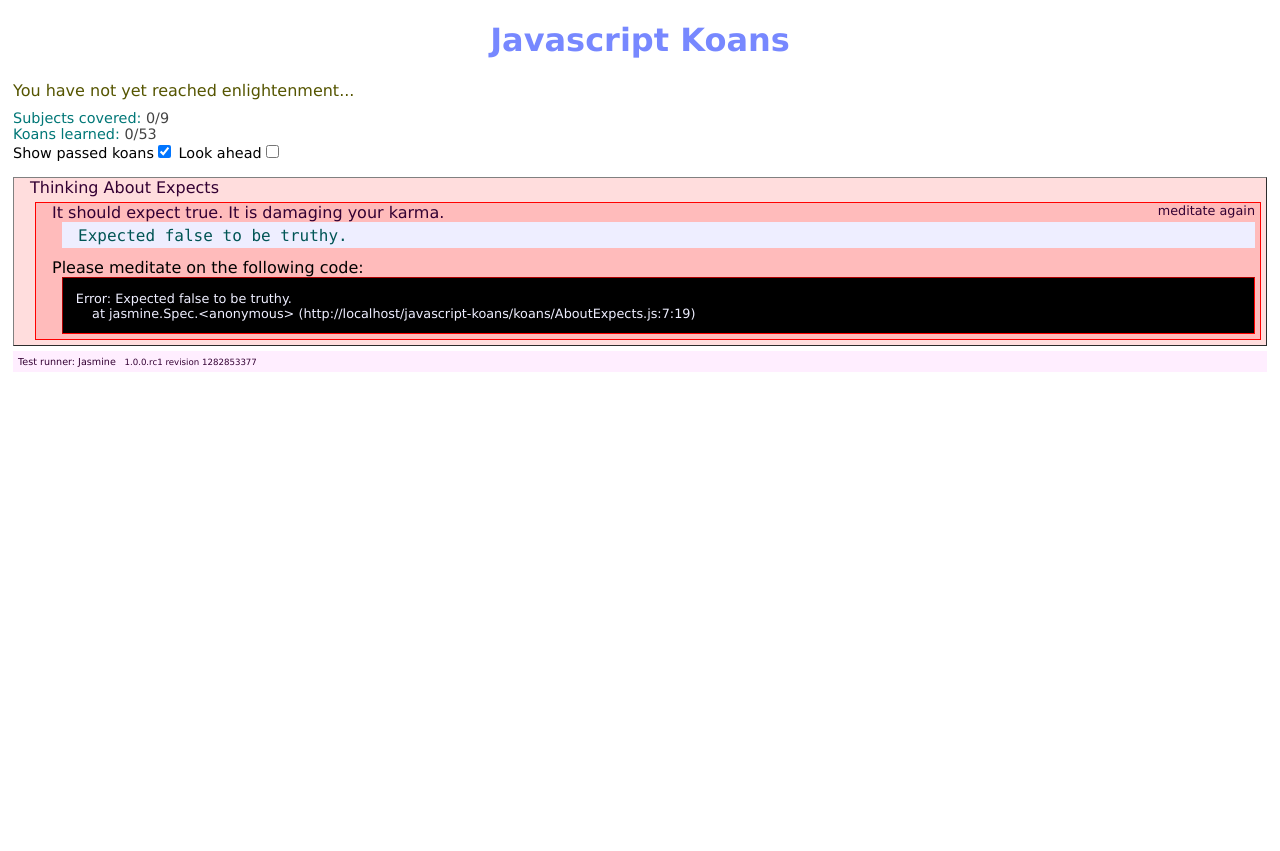
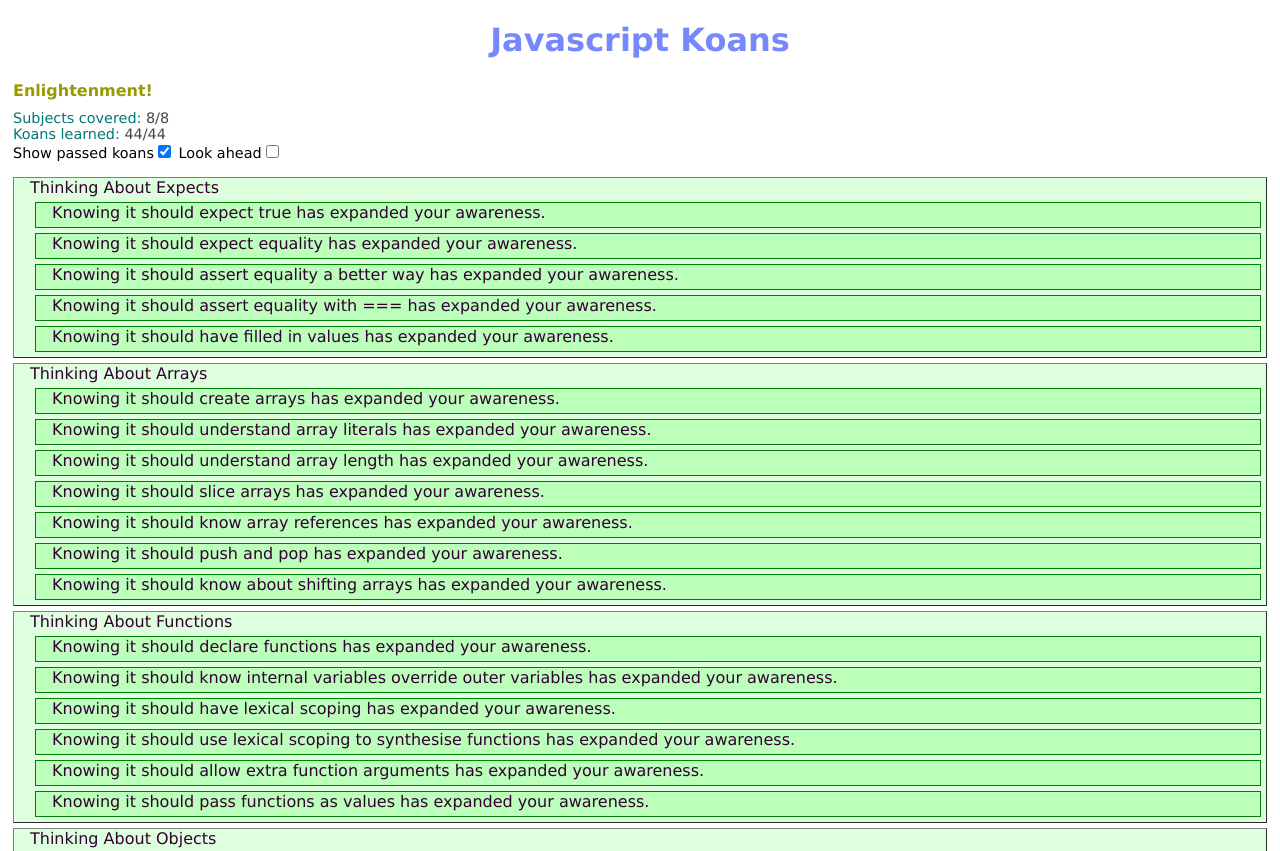
Before and after one commit to GuildCrafts/core-vanilla-javascript, a plain HTML site: page javascript-koans/KoansRunner.html in a window 1280 px wide. Shown: the top 851 px of the page. Before the commit the page ends 800 px from the top, so only its background shows below. Drawn offline with Linux system fonts and the light colour scheme.

Commit message:
koans and exercises

```diff
--- a/javascript-koans/koans/AboutApplyingWhatWeHaveLearnt.js
+++ b/javascript-koans/koans/AboutApplyingWhatWeHaveLearnt.js
@@ -32,7 +32,7 @@ describe("About Applying What We Have Learnt", function() {
         }
     }
 
-    expect(productsICanEat.length).toBe(FILL_ME_IN);
+    expect(productsICanEat.length).toBe(1);
   });
 
   it("given I'm allergic to nuts and hate mushrooms, it should find a pizza I can eat (functional)", function () {
@@ -40,8 +40,13 @@ describe("About Applying What We Have Learnt", function() {
       var productsICanEat = [];
 
       /* solve using filter() & all() / any() */
+      productsICanEat = products.filter(function(obj) {
+        return obj.ingredients.every(function(element) {
+          return element !== "mushrooms"
+        }) && !obj.containsNuts
+      })
 
-      expect(productsICanEat.length).toBe(FILL_ME_IN);
+      expect(productsICanEat.length).toBe(1);
   });
 
   /*********************************************************************************/
@@ -55,14 +60,20 @@ describe("About Applying What We Have Learnt", function() {
       }
     }
 
-    expect(sum).toBe(FILL_ME_IN);
+    expect(sum).toBe(233168);
   });
 
   it("should add all the natural numbers below 1000 that are multiples of 3 or 5 (functional)", function () {
 
-    var sum = FILL_ME_IN;    /* try chaining range() and reduce() */
+    var sum = _.range(0, 1000).reduce(function(accumulator, next){
+      if (next % 3 === 0 || next % 5 === 0) {
+        return accumulator + next;
+      }
+      return accumulator
+    }, 0);
+    /* try chaining range() and reduce() */
 
-    expect(233168).toBe(FILL_ME_IN);
+    expect(233168).toBe(sum);
   });
 
   /*********************************************************************************/
@@ -75,15 +86,27 @@ describe("About Applying What We Have Learnt", function() {
         }
     }
 
-    expect(ingredientCount['mushrooms']).toBe(FILL_ME_IN);
+    expect(ingredientCount['mushrooms']).toBe(2);
   });
 
   it("should count the ingredient occurrence (functional)", function () {
-    var ingredientCount = { "{ingredient name}": 0 };
+    var ingredientCount = { "{ingredient name}": 0};
+    /* chain() together map(), flatten() and reduce() */
+    let flatten = _.flatten
+    //Array.prototype.flatten = _.flatten
+    var result = _.flatten(products.map(function(obj) {
+      return obj.ingredients
+    })).reduce(function(acc, next) {
+      if (!acc[next]) {
+         acc[next] = 1
+         return acc
+      } else {
+         acc[next] += 1
+         return acc
+      }
+    }, ingredientCount)
 
-    /* chain() together map(), flatten() and reduce() */
-
-    expect(ingredientCount['mushrooms']).toBe(FILL_ME_IN);
+    expect(ingredientCount['mushrooms']).toBe(2);
   });
 
   /*********************************************************************************/
--- a/javascript-koans/koans/AboutArrays.js
+++ b/javascript-koans/koans/AboutArrays.js
@@ -3,16 +3,16 @@ describe("About Arrays", function() {
   //We shall contemplate truth by testing reality, via spec expectations.
   it("should create arrays", function() {
     var emptyArray = [];
-    expect(typeof(emptyArray)).toBe(FILL_ME_IN); //A mistake? - http://javascript.crockford.com/remedial.html
-    expect(emptyArray.length).toBe(FILL_ME_IN);
+    expect(typeof(emptyArray)).toBe('object'); //A mistake? - http://javascript.crockford.com/remedial.html
+    expect(emptyArray.length).toBe(0);
 
     var multiTypeArray = [0, 1, "two", function () { return 3; }, {value1: 4, value2: 5}, [6, 7]];
-    expect(multiTypeArray[0]).toBe(FILL_ME_IN);
-    expect(multiTypeArray[2]).toBe(FILL_ME_IN);
-    expect(multiTypeArray[3]()).toBe(FILL_ME_IN);
-    expect(multiTypeArray[4].value1).toBe(FILL_ME_IN);
-    expect(multiTypeArray[4]["value2"]).toBe(FILL_ME_IN);
-    expect(multiTypeArray[5][0]).toBe(FILL_ME_IN);
+    expect(multiTypeArray[0]).toBe(0);
+    expect(multiTypeArray[2]).toBe("two");
+    expect(multiTypeArray[3]()).toBe(3);
+    expect(multiTypeArray[4].value1).toBe(4);
+    expect(multiTypeArray[4]["value2"]).toBe(5);
+    expect(multiTypeArray[5][0]).toBe(6);
   });
 
   it("should understand array literals", function () {
@@ -23,36 +23,36 @@ describe("About Arrays", function() {
     expect(array).toEqual([1]);
 
     array[1] = 2;
-    expect(array).toEqual([1, FILL_ME_IN]);
+    expect(array).toEqual([1, 2]);
 
     array.push(3);
-    expect(array).toEqual(FILL_ME_IN);
+    expect(array).toEqual([1, 2, 3]);
   });
 
   it("should understand array length", function () {
     var fourNumberArray = [1, 2, 3, 4];
 
-    expect(fourNumberArray.length).toBe(FILL_ME_IN);
+    expect(fourNumberArray.length).toBe(4);
     fourNumberArray.push(5, 6);
-    expect(fourNumberArray.length).toBe(FILL_ME_IN);
+    expect(fourNumberArray.length).toBe(6);
 
     var tenEmptyElementArray = new Array(10);
-    expect(tenEmptyElementArray.length).toBe(FILL_ME_IN);
+    expect(tenEmptyElementArray.length).toBe(10);
 
     tenEmptyElementArray.length = 5;
-    expect(tenEmptyElementArray.length).toBe(FILL_ME_IN);
+    expect(tenEmptyElementArray.length).toBe(5);
   });
 
   it("should slice arrays", function () {
     var array = ["peanut", "butter", "and", "jelly"];
 
-    expect(array.slice(0, 1)).toEqual(FILL_ME_IN);
-    expect(array.slice(0, 2)).toEqual(FILL_ME_IN);
-    expect(array.slice(2, 2)).toEqual(FILL_ME_IN);
-    expect(array.slice(2, 20)).toEqual(FILL_ME_IN);
-    expect(array.slice(3, 0)).toEqual(FILL_ME_IN);
-    expect(array.slice(3, 100)).toEqual(FILL_ME_IN);
-    expect(array.slice(5, 1)).toEqual(FILL_ME_IN);
+    expect(array.slice(0, 1)).toEqual(["peanut"]);
+    expect(array.slice(0, 2)).toEqual(["peanut", "butter"]);
+    expect(array.slice(2, 2)).toEqual([]);
+    expect(array.slice(2, 20)).toEqual(["and", "jelly"]);
+    expect(array.slice(3, 0)).toEqual([]);
+    expect(array.slice(3, 100)).toEqual(["jelly"]);
+    expect(array.slice(5, 1)).toEqual([]);
   });
 
   it("should know array references", function () {
@@ -62,36 +62,36 @@ describe("About Arrays", function() {
         refArray[1] = "changed in function";
     }
     passedByReference(array);
-    expect(array[1]).toBe(FILL_ME_IN);
+    expect(array[1]).toBe("changed in function");
 
     var assignedArray = array;
     assignedArray[5] = "changed in assignedArray";
-    expect(array[5]).toBe(FILL_ME_IN);
+    expect(array[5]).toBe("changed in assignedArray");
 
     var copyOfArray = array.slice();
     copyOfArray[3] = "changed in copyOfArray";
-    expect(array[3]).toBe(FILL_ME_IN);
+    expect(array[3]).toBe("three");
   });
 
   it("should push and pop", function () {
     var array = [1, 2];
     array.push(3);
 
-    expect(array).toEqual(FILL_ME_IN);
+    expect(array).toEqual([1, 2, 3]);
 
     var poppedValue = array.pop();
-    expect(poppedValue).toBe(FILL_ME_IN);
-    expect(array).toEqual(FILL_ME_IN);
+    expect(poppedValue).toBe(3);
+    expect(array).toEqual([1,2]);
   });
 
   it("should know about shifting arrays", function () {
     var array = [1, 2];
 
     array.unshift(3);
-    expect(array).toEqual(FILL_ME_IN);
+    expect(array).toEqual([3,1,2]);
 
     var shiftedValue = array.shift();
-    expect(shiftedValue).toEqual(FILL_ME_IN);
-    expect(array).toEqual(FILL_ME_IN);
+    expect(shiftedValue).toEqual(3);
+    expect(array).toEqual([1,2]);
   });
 });
--- a/javascript-koans/koans/AboutExpects.js
+++ b/javascript-koans/koans/AboutExpects.js
@@ -4,12 +4,12 @@ describe('About Expects', function() {
   it('should expect true', function() {
 
     // Your journey begins here: Replace the word false with true
-    expect(false).toBeTruthy();
+    expect(true).toBeTruthy();
   });
 
   // To understand reality, we must compare our expectations against reality.
   it('should expect equality', function() {
-    var expectedValue = FILL_ME_IN;
+    var expectedValue = 2;
     var actualValue = 1 + 1;
 
     expect(actualValue === expectedValue).toBeTruthy();
@@ -17,7 +17,7 @@ describe('About Expects', function() {
 
   // Some ways of asserting equality are better than others.
   it('should assert equality a better way', function() {
-    var expectedValue = FILL_ME_IN;
+    var expectedValue = 2;
     var actualValue = 1 + 1;
 
   // toEqual() compares using common sense equality.
@@ -26,7 +26,7 @@ describe('About Expects', function() {
 
   // Sometimes you need to be precise about what you "type."
   it('should assert equality with ===', function() {
-    var expectedValue = FILL_ME_IN;
+    var expectedValue = '2';
     var actualValue = (1 + 1).toString();
 
   // toBe() will always use === to compare.
@@ -35,6 +35,6 @@ describe('About Expects', function() {
 
   // Sometimes we will ask you to fill in the values.
   it('should have filled in values', function() {
-    expect(1 + 1).toEqual(FILL_ME_IN);
+    expect(1 + 1).toEqual(2);
   });
 });
--- a/javascript-koans/koans/AboutFunctions.js
+++ b/javascript-koans/koans/AboutFunctions.js
@@ -6,7 +6,7 @@ describe("About Functions", function() {
       return a + b;
     }
 
-    expect(add(1, 2)).toBe(FILL_ME_IN);
+    expect(add(1, 2)).toBe(3);
   });
 
   it("should know internal variables override outer variables", function () {
@@ -21,9 +21,9 @@ describe("About Functions", function() {
       return message;
     }
 
-    expect(getMessage()).toBe(FILL_ME_IN);
-    expect(overrideMessage()).toBe(FILL_ME_IN);
-    expect(message).toBe(FILL_ME_IN);
+    expect(getMessage()).toBe("Outer");
+    expect(overrideMessage()).toBe("Inner");
+    expect(message).toBe("Outer");
   });
 
   it("should have lexical scoping", function () {
@@ -35,7 +35,7 @@ describe("About Functions", function() {
       }
       return childfunction();
     }
-    expect(parentfunction()).toBe(FILL_ME_IN);
+    expect(parentfunction()).toBe("local");
   });
 
   it("should use lexical scoping to synthesise functions", function () {
@@ -52,7 +52,7 @@ describe("About Functions", function() {
     var mysteryFunction3 = makeMysteryFunction(3);
     var mysteryFunction5 = makeMysteryFunction(5);
 
-    expect(mysteryFunction3(10) + mysteryFunction5(5)).toBe(FILL_ME_IN);
+    expect(mysteryFunction3(10) + mysteryFunction5(5)).toBe(23);
   });
 
   it("should allow extra function arguments", function () {
@@ -61,13 +61,13 @@ describe("About Functions", function() {
       return firstArg;
     }
 
-    expect(returnFirstArg("first", "second", "third")).toBe(FILL_ME_IN);
+    expect(returnFirstArg("first", "second", "third")).toBe("first");
 
     function returnSecondArg(firstArg, secondArg) {
       return secondArg;
     }
 
-    expect(returnSecondArg("only give first arg")).toBe(FILL_ME_IN);
+    expect(returnSecondArg("only give first arg")).toBe(undefined);
 
     function returnAllArgs() {
       var argsArray = [];
@@ -77,7 +77,7 @@ describe("About Functions", function() {
       return argsArray.join(",");
     }
 
-    expect(returnAllArgs("first", "second", "third")).toBe(FILL_ME_IN);
+    expect(returnAllArgs("first", "second", "third")).toBe("first,second,third");
   });
 
   it("should pass functions as values", function () {
@@ -91,10 +91,10 @@ describe("About Functions", function() {
     };
 
     var praiseSinger = { givePraise: appendRules };
-    expect(praiseSinger.givePraise("John")).toBe(FILL_ME_IN);
+    expect(praiseSinger.givePraise("John")).toBe("John rules!");
 
     praiseSinger.givePraise = appendDoubleRules;
-    expect(praiseSinger.givePraise("Mary")).toBe(FILL_ME_IN);
+    expect(praiseSinger.givePraise("Mary")).toBe("Mary totally rules!");
 
   });
 });
--- a/javascript-koans/koans/AboutHigherOrderFunctions.js
+++ b/javascript-koans/koans/AboutHigherOrderFunctions.js
@@ -11,17 +11,17 @@ describe("About Higher Order Functions", function () {
     var numbers = [1,2,3];
     var odd = _(numbers).filter(function (x) { return x % 2 !== 0 });
 
-    expect(odd).toEqual(FILL_ME_IN);
-    expect(odd.length).toBe(FILL_ME_IN);
-    expect(numbers.length).toBe(FILL_ME_IN);
+    expect(odd).toEqual([1,3]]);
+    expect(odd.length).toBe(2);
+    expect(numbers.length).toBe(3);
   });
 
   it("should use 'map' to transform each element", function () {
     var numbers = [1, 2, 3];
     var numbersPlus1 = _(numbers).map(function(x) { return x + 1 });
 
-    expect(numbersPlus1).toEqual(FILL_ME_IN);
-    expect(numbers).toEqual(FILL_ME_IN);
+    expect(numbersPlus1).toEqual([2, 3, 4]);
+    expect(numbers).toEqual([1, 2, 3]);
   });
 
   it("should use 'reduce' to update the same result on each iteration", function () {
@@ -29,8 +29,8 @@ describe("About Higher Order Functions", function () {
     var reduction = _(numbers).reduce(
             function(/* result from last call */ memo, /* current */ x) { return memo + x }, /* initial */ 0);
 
-    expect(reduction).toBe(FILL_ME_IN);
-    expect(numbers).toEqual(FILL_ME_IN);
+    expect(reduction).toBe(6);
+    expect(numbers).toEqual([1,2,3]);
   });
 
   it("should use 'forEach' for simple iteration", function () {
--- a/javascript-koans/koans/AboutInheritance.js
+++ b/javascript-koans/koans/AboutInheritance.js
@@ -25,20 +25,20 @@ describe("About inheritance", function() {
   });
 
   it("should be able to call a method on the derived object", function() {
-    expect(this.swedishChef.cook()).toEqual(FILL_ME_IN);
+    expect(this.swedishChef.cook()).toEqual("Mmmm soup!");
   });
 
   it("should be able to call a method on the base object", function() {
-    expect(this.swedishChef.answerNanny()).toEqual(FILL_ME_IN);
+    expect(this.swedishChef.answerNanny()).toEqual("Everything's cool!");
   });
 
   it("should set constructor parameters on the base object", function() {
-    expect(this.swedishChef.age).toEqual(FILL_ME_IN);
-    expect(this.swedishChef.hobby).toEqual(FILL_ME_IN);
+    expect(this.swedishChef.age).toEqual(2);
+    expect(this.swedishChef.hobby).toEqual("cooking");
   });
 
   it("should set constructor parameters on the derived object", function() {
-    expect(this.swedishChef.mood).toEqual(FILL_ME_IN);
+    expect(this.swedishChef.mood).toEqual("chillin");
   });
 });
 
@@ -67,19 +67,19 @@ describe("About Crockford's inheritance improvement", function() {
   });
 
   it("should be able to call a method on the derived object", function() {
-    expect(this.gonzo.doTrick()).toEqual(FILL_ME_IN);
+    expect(this.gonzo.doTrick()).toEqual("eat a tire");
   });
 
   it("should be able to call a method on the base object", function() {
-    expect(this.gonzo.answerNanny()).toEqual(FILL_ME_IN);
+    expect(this.gonzo.answerNanny()).toEqual("Everything's cool!");
   });
 
   it("should set constructor parameters on the base object", function() {
-    expect(this.gonzo.age).toEqual(FILL_ME_IN);
-    expect(this.gonzo.hobby).toEqual(FILL_ME_IN);
+    expect(this.gonzo.age).toEqual(3);
+    expect(this.gonzo.hobby).toEqual("daredevil performer");
   });
 
   it("should set constructor parameters on the derived object", function() {
-    expect(this.gonzo.trick).toEqual(FILL_ME_IN);
+    expect(this.gonzo.trick).toEqual("eat a tire");
   });
 });
--- a/javascript-koans/koans/AboutMutability.js
+++ b/javascript-koans/koans/AboutMutability.js
@@ -4,7 +4,7 @@ describe("About Mutability", function() {
     var aPerson = {firstname: "John", lastname: "Smith" };
     aPerson.firstname = "Alan";
 
-    expect(aPerson.firstname).toBe(FILL_ME_IN);
+    expect(aPerson.firstname).toBe("Alan");
   });
 
   it("should understand that constructed properties are public and mutable", function () {
@@ -16,7 +16,7 @@ describe("About Mutability", function() {
     var aPerson = new Person ("John", "Smith");
     aPerson.firstname = "Alan";
 
-    expect(aPerson.firstname).toBe(FILL_ME_IN);
+    expect(aPerson.firstname).toBe("Alan");
   });
 
   it("should expect prototype properties to be public and mutable", function () {
@@ -30,13 +30,13 @@ describe("About Mutability", function() {
     };
 
     var aPerson = new Person ("John", "Smith");
-    expect(aPerson.getFullName()).toBe(FILL_ME_IN);
+    expect(aPerson.getFullName()).toBe("John Smith");
 
     aPerson.getFullName = function () {
       return this.lastname + ", " + this.firstname;
     };
 
-    expect(aPerson.getFullName()).toBe(FILL_ME_IN);
+    expect(aPerson.getFullName()).toBe("Smith, John");
   });
 
   it("should know that variables inside a constructor and constructor args are private", function () {
@@ -54,15 +54,15 @@ describe("About Mutability", function() {
     aPerson.lastname = "Andrews";
     aPerson.fullName = "Penny Andrews";
 
-    expect(aPerson.getFirstName()).toBe(FILL_ME_IN);
-    expect(aPerson.getLastName()).toBe(FILL_ME_IN);
-    expect(aPerson.getFullName()).toBe(FILL_ME_IN);
+    expect(aPerson.getFirstName()).toBe("John");
+    expect(aPerson.getLastName()).toBe("Smith");
+    expect(aPerson.getFullName()).toBe("John Smith");
 
     aPerson.getFullName = function () {
       return aPerson.lastname + ", " + aPerson.firstname;
     };
 
-    expect(aPerson.getFullName()).toBe(FILL_ME_IN);
+    expect(aPerson.getFullName()).toBe("Andrews, Penny");
   });
 
 });
--- a/javascript-koans/koans/AboutObjects.js
+++ b/javascript-koans/koans/AboutObjects.js
@@ -8,12 +8,12 @@ describe("About Objects", function () {
     });
 
     it("should confirm objects are collections of properties", function () {
-      expect(megalomaniac.mastermind).toBe(FILL_ME_IN);
+      expect(megalomaniac.mastermind).toBe("Joker");
     });
 
     it("should confirm that properties are case sensitive", function () {
-      expect(megalomaniac.henchwoman).toBe(FILL_ME_IN);
-      expect(megalomaniac.henchWoman).toBe(FILL_ME_IN);
+      expect(megalomaniac.henchwoman).toBe("Harley");
+      expect(megalomaniac.henchWoman).toBe(undefined);
     });
   });
 
@@ -29,7 +29,7 @@ describe("About Objects", function () {
     };
 
     var battleCry = megalomaniac.battleCry(4);
-    expect(FILL_ME_IN).toMatch(battleCry);
+    expect("They are Pinky and the Brain Brain Brain Brain").toMatch(battleCry);
   });
 
   it("should confirm that when a function is attached to an object, 'this' refers to the object", function () {
@@ -44,8 +44,8 @@ describe("About Objects", function () {
       }
     };
 
-    expect(currentYear).toBe(FILL_ME_IN);
-    expect(megalomaniac.calculateAge()).toBe(FILL_ME_IN);
+    expect(currentYear).toBe(2017);
+    expect(megalomaniac.calculateAge()).toBe(47);
   });
 
   describe("'in' keyword", function () {
@@ -62,27 +62,27 @@ describe("About Objects", function () {
 
       var hasBomb = "theBomb" in megalomaniac;
 
-      expect(hasBomb).toBe(FILL_ME_IN);
+      expect(hasBomb).toBe(true);
     });
 
     it("should not have the detonator however", function () {
 
       var hasDetonator = "theDetonator" in megalomaniac;
 
-      expect(hasDetonator).toBe(FILL_ME_IN);
+      expect(hasDetonator).toBe(false);
     });
   });
 
   it("should know that properties can be added and deleted", function () {
     var megalomaniac = { mastermind : "Agent Smith", henchman: "Agent Smith" };
 
-    expect("secretary" in megalomaniac).toBe(FILL_ME_IN);
+    expect("secretary" in megalomaniac).toBe(false);
 
     megalomaniac.secretary = "Agent Smith";
-    expect("secretary" in megalomaniac).toBe(FILL_ME_IN);
+    expect("secretary" in megalomaniac).toBe(true);
 
     delete megalomaniac.henchman;
-    expect("henchman" in megalomaniac).toBe(FILL_ME_IN);
+    expect("henchman" in megalomaniac).toBe(false);
   });
 
 
@@ -96,14 +96,14 @@ describe("About Objects", function () {
       var colouredCircle = new Circle(5);
       colouredCircle.colour = "red";
 
-      expect(simpleCircle.colour).toBe(FILL_ME_IN);
-      expect(colouredCircle.colour).toBe(FILL_ME_IN);
+      expect(simpleCircle.colour).toBe(undefined);
+      expect(colouredCircle.colour).toBe("red");
 
       Circle.prototype.describe = function () {
         return "This circle has a radius of: " + this.radius;
       };
 
-      expect(simpleCircle.describe()).toBe(FILL_ME_IN);
-      expect(colouredCircle.describe()).toBe(FILL_ME_IN);
+      expect(simpleCircle.describe()).toBe("This circle has a radius of: 10");
+      expect(colouredCircle.describe()).toBe("This circle has a radius of: 5");
   });
 });
```
Also changed, not shown: challenges/10exercises.js (+96 -0 lines), challenges/edabit-arrays.js (+30 -0 lines), javascript-koans/KoansRunner.html (line endings or trailing spaces).
